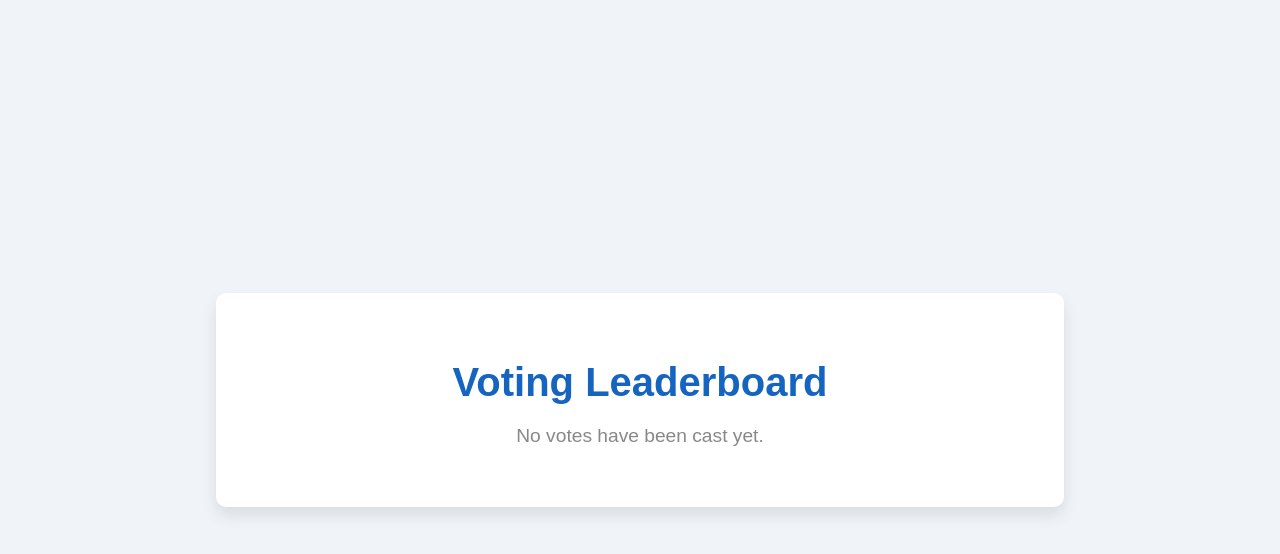
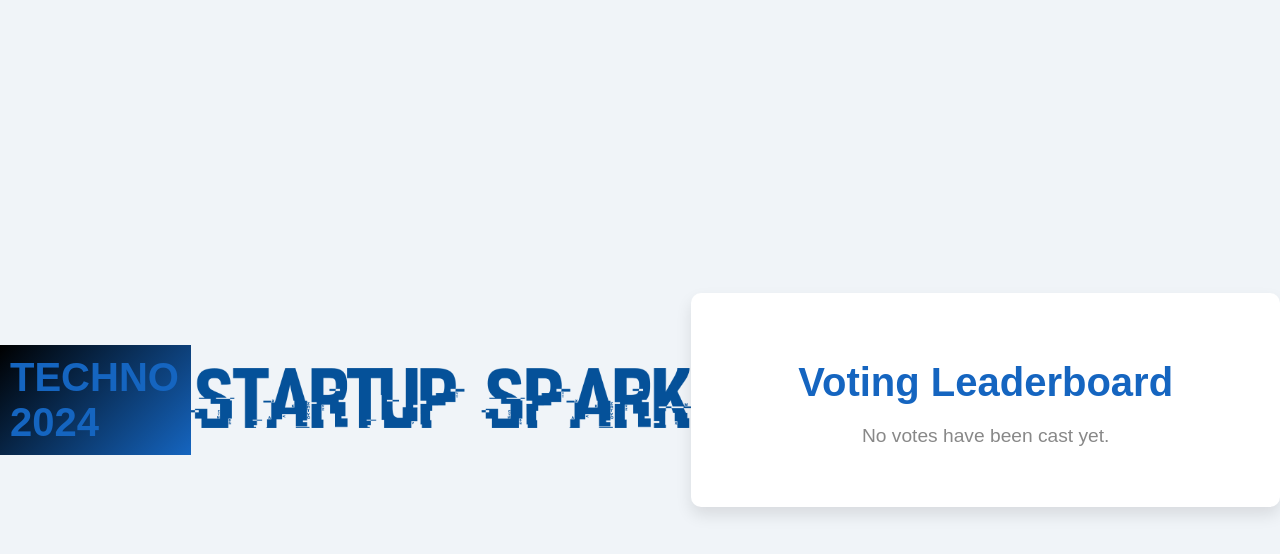
Before and after one commit to AnasSAV/Voting_System, a Flask app: page /results in a window 1280 px wide. Shown: the top 554 px of the page. Run offline with Flask 3, Linux system fonts and the light colour scheme; data that the repository does not hold is empty.

Commit message:
leaderboard design

```diff
--- a/static/css/results.css
+++ b/static/css/results.css
@@ -9,6 +9,13 @@
     align-items: center;
     height: 100vh;
     color: #333;
+}
+.header h1 {
+    margin: 0;
+    padding: 10px;
+    background: linear-gradient(135deg, #000000, #1565c0);
+    font-size: 2.5rem;
+    font-weight: bold;
 }
 
 .results-container {
@@ -62,3 +69,7 @@
 p.no-votes {
     color: #888;
 }
+.start img {
+    width: 500px;
+    height: auto;
+}
--- a/templates/results.html
+++ b/templates/results.html
@@ -38,7 +38,6 @@
             border-collapse: collapse;
             margin: 20px 0;
             font-size: 1.2rem;
-            font-weight: bold;
         }
 
         th, td {
@@ -51,14 +50,6 @@
             background-color: #1565c0;
             color: white;
             font-weight: bold;
-        }
-
-        tr:nth-child(even) {
-            background-color: #f2f2f2;
-        }
-
-        tr:hover {
-            background-color: #f1f1f1;
         }
 
         /* Style for top 3 ranks */
@@ -77,6 +68,11 @@
             font-weight: bold;
         }
 
+        /* Style for the rest of the rows */
+        .light-blue {
+            background-color: #ADD8E6; /* Light blue color */
+        }
+
         /* If no votes yet */
         p.no-votes {
             color: #888;
@@ -84,6 +80,12 @@
     </style>
 </head>
 <body>
+    <div class="header">
+        <h1>TECHNO 2024</h1>
+    </div>
+    <div class="start">
+        <img src="{{ url_for('static', filename='images/start.png') }}" alt="start">
+    </div>
     <div class="leaderboard-container">
         <h1>Voting Leaderboard</h1>
 
@@ -104,6 +106,7 @@
                             {% if loop.index == 1 %} gold
                             {% elif loop.index == 2 %} silver
                             {% elif loop.index == 3 %} bronze
+                            {% else %} light-blue
                             {% endif %}
                         ">
                             <td>{{ loop.index }}</td> <!-- Rank based on loop index -->
```
Also changed, not shown: static/images/start.png (added).
